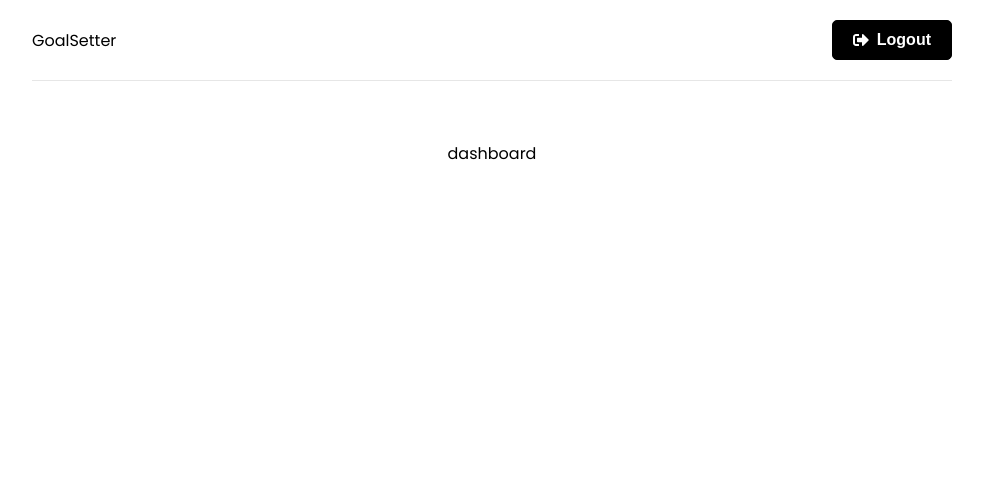
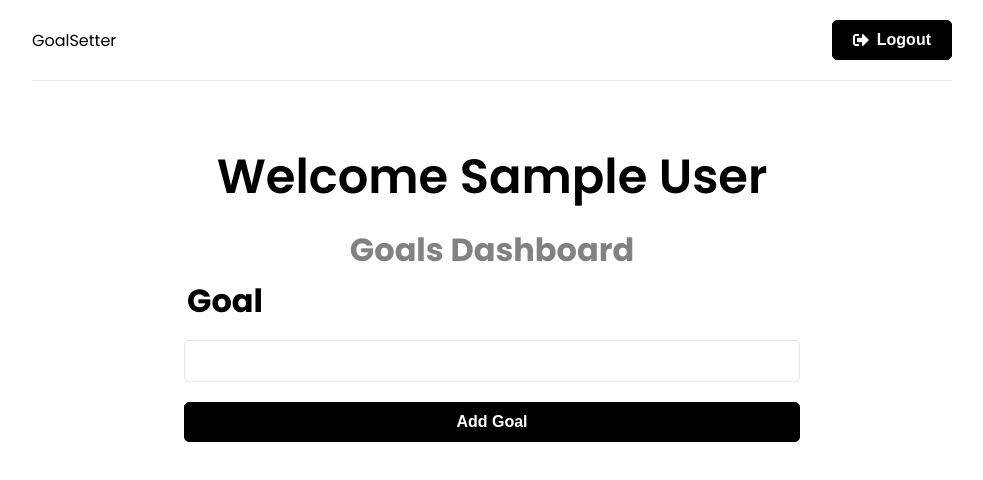
Before and after one commit to LameckMeshack/Mern-goals-app, a React (Create React App) app in the folder frontend/: page / in a window 1280 px wide. Shown: the top 480 px of the page, without its empty margins (148-1131 px from the left). Built offline with nearby package versions, Linux system fonts and the light colour scheme; sample sign-in values are in the browser's storage.

Commit message:
goal slice create goal and form

```diff
--- a/frontend/package.json
+++ b/frontend/package.json
@@ -1,7 +1,7 @@
 {
   "name": "frontend",
   "version": "0.1.0",
-  "proxy": "http://localhost:8000",
+  "proxy": "http://localhost:8000/",
   "private": true,
   "dependencies": {
     "@reduxjs/toolkit": "^1.8.2",
--- a/frontend/src/app/store.js
+++ b/frontend/src/app/store.js
@@ -1,8 +1,10 @@
 import { configureStore } from "@reduxjs/toolkit";
 import authReducer from "../features/auth/authSlice";
+import goalReducer from "../features/goal/goalSlice";
 
 export const store = configureStore({
   reducer: {
     auth: authReducer,
+    goals: goalReducer,
   },
 });
--- /dev/null
+++ b/frontend/src/components/GoalForm.jsx
@@ -0,0 +1,38 @@
+import React, { useState } from "react";
+import { useDispatch } from "react-redux";
+import { createGoal } from "../features/goal/goalSlice";
+
+function GoalForm() {
+  const [text, setText] = useState("");
+
+  const dispatch = useDispatch();
+
+  const onSubmit = (e) => {
+    e.preventDefault();
+
+    dispatch(createGoal({ text }));
+    setText("");
+  };
+  return (
+    <section className="form">
+      <form onSubmit={onSubmit}>
+        <div className="form-group">
+          <label htmlFor="goal">Goal</label>
+          <input
+            type="text"
+            name="goal"
+            id="text"
+            value={text}
+            onChange={(e) => setText(e.target.value)}
+          />
+        </div>
+        <div className="form-group">
+          <button className="btn btn-block" type="submit">
+            Add Goal
+          </button>
+        </div>
+      </form>
+    </section>
+  );
+}
+export default GoalForm;
--- /dev/null
+++ b/frontend/src/features/goal/goalService.js
@@ -0,0 +1,15 @@
+import axios from "axios";
+const API_URL = "/api/goals/";
+
+const createGoal = async (goalData, token) => {
+  const config = {
+    headers: {
+      Authorization: `Bearer ${token}`,
+    },
+  };
+  const response = await axios.post(API_URL, goalData, config);
+  return response.data;
+};
+
+const goalsService = { createGoal };
+export default goalsService;
--- /dev/null
+++ b/frontend/src/features/goal/goalSlice.js
@@ -0,0 +1,75 @@
+import { createAsyncThunk, createSlice } from "@reduxjs/toolkit";
+import goalsService from "./goalService";
+
+const initialState = {
+  goals: [],
+  isError: false,
+  isSuccess: false,
+  isLoading: false,
+  message: "",
+};
+
+export const createGoal = createAsyncThunk(
+  "goals/create",
+  async (goalData, thunkAPI) => {
+    try {
+      // const token = localStorage.getItem("token");
+      const token = thunkAPI.getState().auth.user.token;
+      return await goalsService.createGoal(goalData, token);
+    } catch (error) {
+      const message =
+        (error.response &&
+          error.response.data &&
+          error.response.data.message) ||
+        error.message ||
+        error.toString();
+      return thunkAPI.rejectWithValue(message);
+    }
+  }
+);
+
+const goalSlice = createSlice({
+  name: "goal",
+  initialState,
+  reducers: {
+    reset: (state) => initialState,
+  },
+  extraReducers: (builder) => {
+    builder
+      .addCase(createGoal.pending, (state) => {
+        state.isLoading = true;
+      })
+      .addCase(createGoal.fulfilled, (state, action) => {
+        state.isLoading = false;
+        state.isSuccess = true;
+        state.goals.push(action.payload);
+      })
+      .addCase(createGoal.rejected, (state, action) => {
+        state.isLoading = false;
+        state.isError = true;
+        state.message = action.payload;
+        state.goals = [];
+      });
+
+    // Get all goals
+    // builder
+    //   .addCase(getGoals.pending, (state) => {
+    //     state.isLoading = true;
+    //   })
+    //   .addCase(getGoals.fulfilled, (state, action) => {
+    //     state.isLoading = false;
+    //     state.isSuccess = true;
+    //     state.goal = action.payload;
+    //   })
+    //   .addCase(getGoals.rejected, (state, action) => {
+    //     state.isLoading = false;
+    //     state.isError = true;
+    //     state.message = action.payload;
+    //     state.goal = [];
+    //   });
+    // Get goal by id
+  },
+});
+
+export const { reset } = goalSlice.actions;
+export default goalSlice.reducer;
--- a/frontend/src/screens/Dashboard.jsx
+++ b/frontend/src/screens/Dashboard.jsx
@@ -1,9 +1,9 @@
 import React, { useEffect } from "react";
 import { useNavigate } from "react-router-dom";
-import { useDispatch, useSelector } from "react-redux";
+import { useSelector } from "react-redux";
+import GoalForm from "../components/GoalForm";
 function Dashboard() {
   const navigate = useNavigate();
-  const dispatch = useDispatch();
   const { user } = useSelector((state) => state.auth);
 
   useEffect(() => {
@@ -11,7 +11,15 @@
       navigate("/login");
     }
   }, [user, navigate]);
-  return <div>dashboard</div>;
+  return (
+    <div>
+      <section className="heading">
+        <h1>Welcome {user && user.name}</h1>
+        <p>Goals Dashboard</p>
+        <GoalForm />
+      </section>
+    </div>
+  );
 }
 
 export default Dashboard;
```
